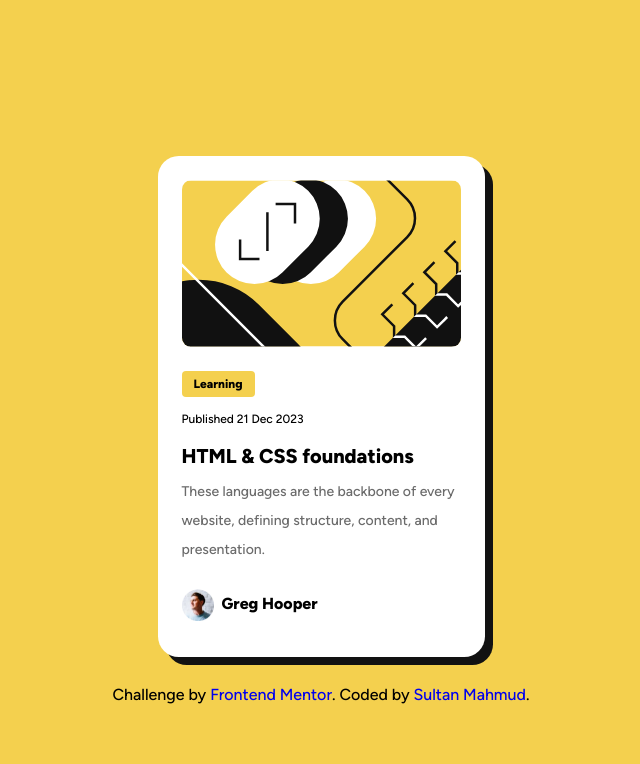
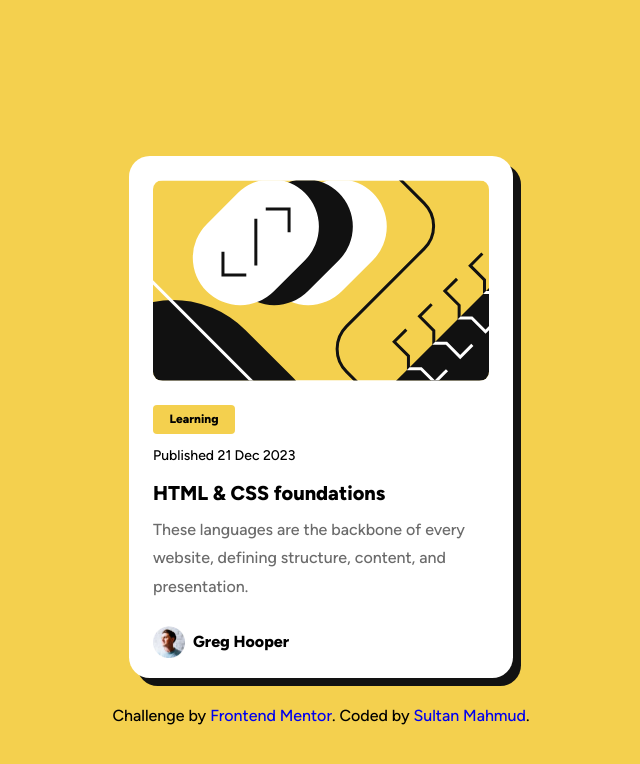
Before and after one commit to developer-sultan/blog-preview-card, a plain HTML site: page index.html in a window 1280 px wide. Shown: the whole page, without its empty margins (319-959 px from the left). Drawn offline with Linux system fonts and the light colour scheme.

Commit message:
responsive completed

```diff
--- a/responsive.css
+++ b/responsive.css
@@ -0,0 +1,17 @@
+@media only screen and (min-width: 991px){
+
+    /* Card */
+    .card{
+        width: 384px;
+        height: 522px;
+    }
+
+    /* card tag */
+    .card_tag{
+        width: 82px;
+        height: 29px;
+    }
+    .card_description p{
+        font-size: 16px;
+    }
+}
--- a/style.css
+++ b/style.css
@@ -34,7 +34,7 @@
     }
 
     .card_date p{
-        font-size: 12px;
+        font-size: 14px;
         font-family: "Figtree-Medium";
     }
     .card_title h1{
```
